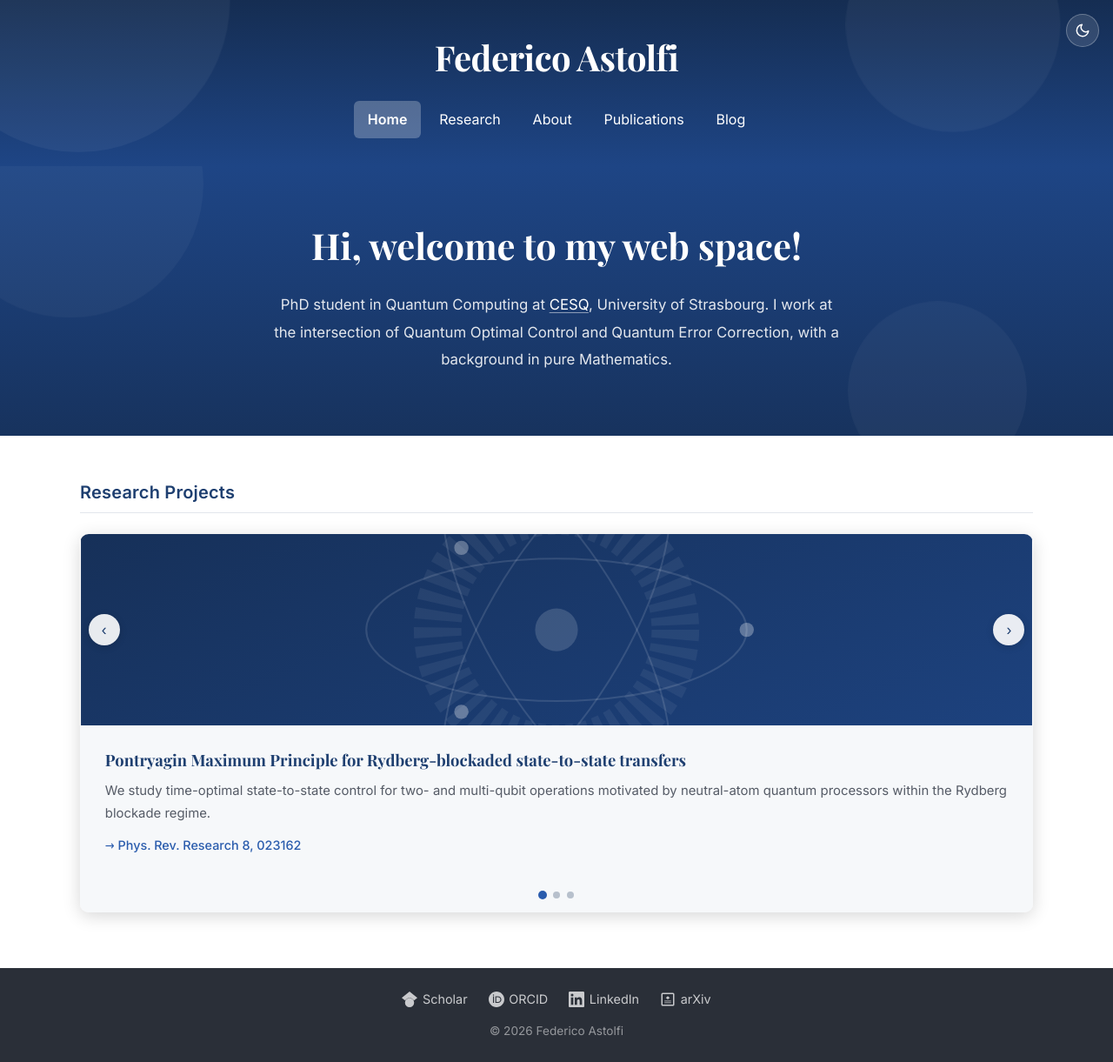
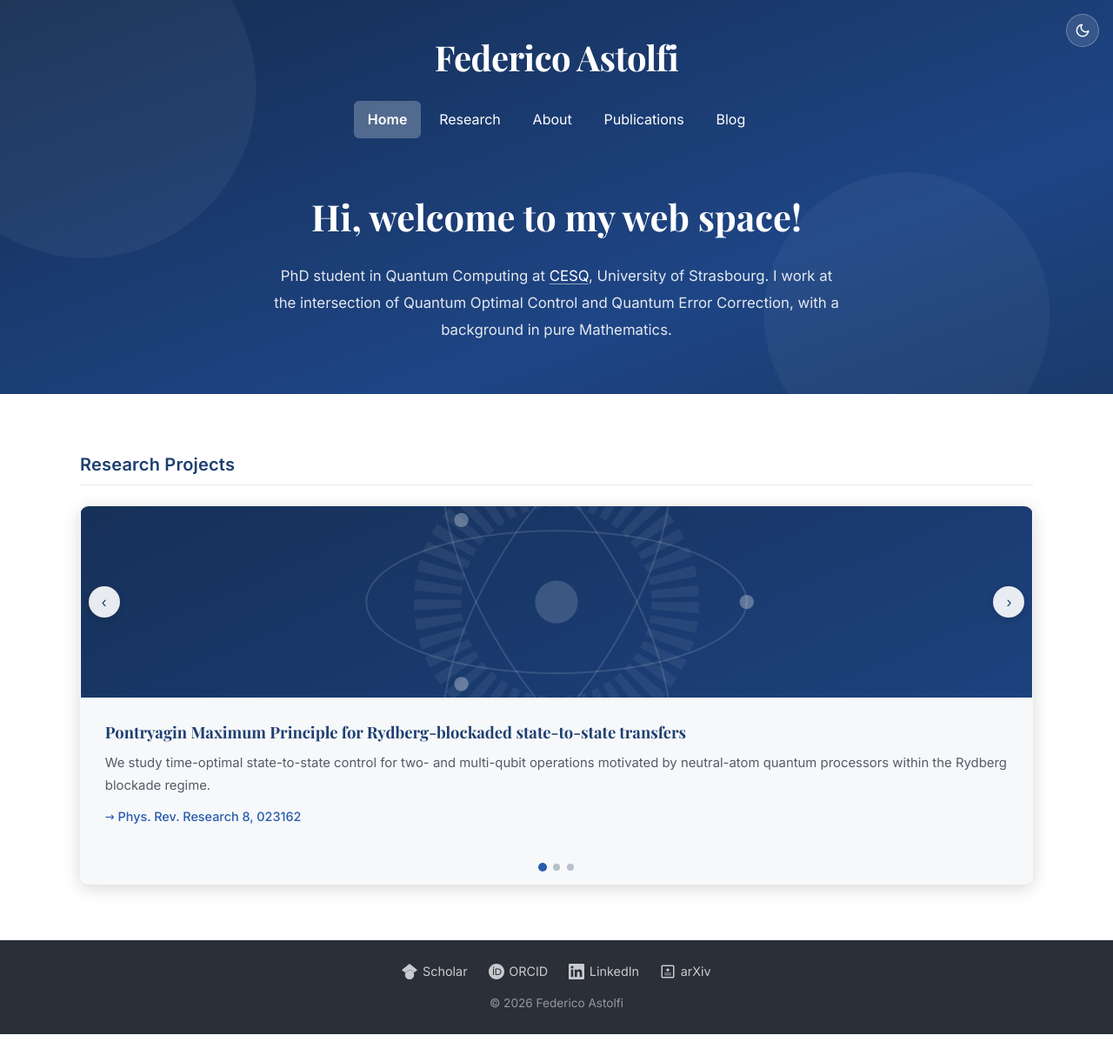
Before and after one commit to FedericoAstolfi/federicoastolfi.github.io, a Jekyll site: the page built from index.md, in a window 1280 px wide. Shown: the whole page at 87% size. Built offline with Jekyll 4.4.1, drawn with Linux system fonts in a browser that asks for light colours; after the commit the page ends 1189 px from its top, so only the background shows below that.

Commit message:
Home: merge header + welcome into one hero so bubbles flow uncut
- On the home page, wrap the header and the welcome intro in a single
  .home-hero container with one shared bubble layer, so the floating
  bubbles roam the whole top band instead of being clipped at the seam
  between the two former blocks
- Header background/bubbles are suppressed inside the wrapper (the
  wrapper provides them); other pages keep the standalone header band
- Move the welcome copy from index.md into the layout (home only)

Co-Authored-By: Claude Opus 4.8 <noreply@anthropic.com>

```diff
--- a/_layouts/default.html
+++ b/_layouts/default.html
@@ -69,6 +69,10 @@
 </head>
 <body>
     <a href="#main" class="skip-link">Skip to content</a>
+    {% if page.url == '/' %}
+    <div class="home-hero">
+        <div class="hero-orbs" aria-hidden="true"><span></span><span></span></div>
+    {% endif %}
     <header>
         <button class="theme-toggle" type="button" aria-label="Toggle dark mode" title="Toggle dark mode">
             <span class="icon-moon" aria-hidden="true">
@@ -87,6 +91,13 @@
             <a href="{{ '/blog' | relative_url }}" {% if page.url contains '/blog' %}class="nav-active"{% endif %}>Blog</a>
         </nav>
     </header>
+    {% if page.url == '/' %}
+        <section class="hero-intro">
+            <h2>Hi, welcome to my web space!</h2>
+            <p>PhD student in Quantum Computing at <a href="https://www.cesq.eu/" target="_blank">CESQ</a>, University of Strasbourg. I work at the intersection of Quantum Optimal Control and Quantum Error Correction, with a background in pure Mathematics.</p>
+        </section>
+    </div>
+    {% endif %}
 
     <main id="main">
         {{ content }}
--- a/index.md
+++ b/index.md
@@ -2,11 +2,6 @@
 title: Home
 layout: default
 ---
-
-<section class="hero">
-    <h2>Hi, welcome to my web space!</h2>
-    <p>PhD student in Quantum Computing at <a href="https://www.cesq.eu/" target="_blank">CESQ</a>, University of Strasbourg. I work at the intersection of Quantum Optimal Control and Quantum Error Correction, with a background in pure Mathematics.</p>
-</section>
 
 <section class="content">
     <h3>Research Projects</h3>
--- a/style.css
+++ b/style.css
@@ -215,22 +215,84 @@ main {
 }
 
 /* Sezione Hero */
-.hero {
-    text-align: center;
-    padding: 3.5rem 3rem 3rem;
-    /* full-bleed: span the whole viewport width to match the header */
-    width: 100vw;
-    left: 50%;
-    right: 50%;
-    margin-left: -50vw;
-    margin-right: -50vw;
-    margin-top: -2rem;
-    margin-bottom: 3rem;
-    background: linear-gradient(180deg, var(--navy-2) 0%, var(--navy-1) 130%);
-    color: white;
-    border-bottom: none;
+/* Home: header + welcome as ONE continuous navy field, bubbles roam freely */
+.home-hero {
     position: relative;
     overflow: hidden;
+    width: 100%;
+    background: linear-gradient(160deg, var(--navy-1) 0%, var(--navy-2) 68%, var(--navy-mid) 100%);
+    color: white;
+}
+
+/* inside the wrapper the header is transparent and drops its own bubbles */
+.home-hero > header {
+    position: relative;
+    z-index: 1;
+    background: transparent;
+    overflow: visible;
+}
+.home-hero > header::before,
+.home-hero > header::after {
+    content: none;
+}
+
+/* single bubble layer spanning the whole home hero (not clipped mid-way) */
+.hero-orbs {
+    position: absolute;
+    inset: 0;
+    overflow: hidden;
+    pointer-events: none;
+    z-index: 0;
+}
+.hero-orbs span {
+    position: absolute;
+    display: block;
+    border-radius: 50%;
+    background: rgba(255,255,255,0.05);
+}
+.hero-orbs span:nth-child(1) {
+    width: 380px;
+    height: 380px;
+    top: -70px;
+    left: -90px;
+    animation: floatOrb 13s ease-in-out infinite;
+}
+.hero-orbs span:nth-child(2) {
+    width: 320px;
+    height: 320px;
+    bottom: -90px;
+    right: 6%;
+    background: rgba(255,255,255,0.045);
+    animation: floatOrb 11s ease-in-out infinite reverse;
+}
+
+.hero-intro {
+    position: relative;
+    z-index: 1;
+    text-align: center;
+    padding: 1.4rem 2rem 3.6rem;
+}
+.hero-intro h2 {
+    font-family: 'Playfair Display', Georgia, serif;
+    font-size: 2.6rem;
+    margin-bottom: 1.1rem;
+    min-height: 1.2em;
+}
+.hero-intro p {
+    font-size: 1.05rem;
+    color: rgba(255,255,255,0.88);
+    max-width: 650px;
+    margin: 0 auto;
+    line-height: 1.85;
+}
+.hero-intro p a {
+    color: white;
+    text-decoration: underline;
+    text-underline-offset: 3px;
+    text-decoration-color: rgba(255,255,255,0.5);
+}
+.hero-intro p a:hover {
+    text-decoration-color: white;
 }
 
 .hero::before {
@@ -789,14 +851,12 @@ footer p {
         padding: 0 1rem;
     }
 
-    .hero h2 {
-        font-size: 1.8rem;
+    .hero-intro {
+        padding: 1rem 1.2rem 2.8rem;
     }
 
-    .hero {
-        padding: 2.8rem 1.5rem 2.5rem;
-        margin-top: -2rem;
-        margin-bottom: 2.5rem;
+    .hero-intro h2 {
+        font-size: 1.8rem;
     }
 
     .pub-item {
```
Also changed, not shown: other parts of _layouts/default.html (+1 -1 lines).
